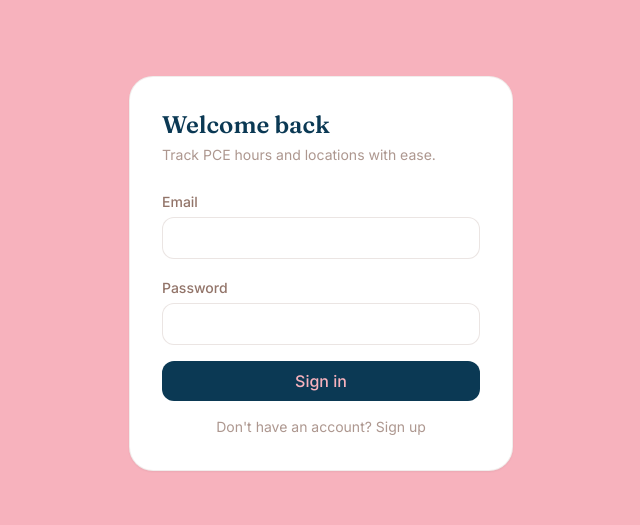
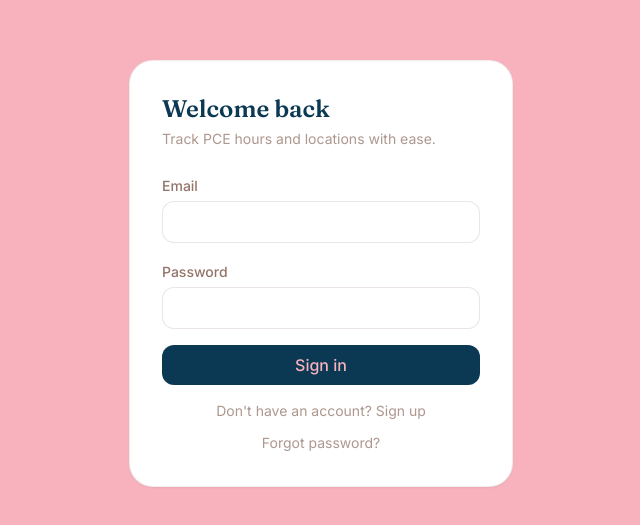
Before and after one commit to Mic-c0des/CareSync, a React (Vite) app: page / in a window 1280 px wide. Shown: the part 127-652 px from the top of the page, without its empty margins (319-959 px from the left). Built offline with nearby package versions, Linux system fonts and the light colour scheme; no server answers.

Commit message:
Added forgot password and som eui changes.

```diff
--- a/src/components/Navbar.tsx
+++ b/src/components/Navbar.tsx
@@ -2,7 +2,7 @@ import { NavLink } from 'react-router-dom'
 import { useAuth } from '../context/AuthContext'
 
 const linkClass = ({ isActive }: { isActive: boolean }) =>
-  `px-3 py-2 rounded-full text-sm font-medium transition-colors ${
+  `px-3 py-2 rounded-full text-sm font-medium transition-colors whitespace-nowrap flex-shrink-0 ${
     isActive ? 'bg-forest text-sand' : 'text-ink/70 hover:bg-forest/10'
   }`
 
@@ -12,13 +12,13 @@ export function Navbar() {
   return (
     <nav className="flex items-center justify-between border-b border-ink/10 px-4 py-3">
       <span className="font-display text-lg font-semibold text-forest">PCE Hours</span>
-      <div className="flex items-center gap-1">
+      <div className="flex items-center gap-1 whitespace-nowrap overflow-x-auto">
         <NavLink to="/" end className={linkClass}>Dashboard</NavLink>
         <NavLink to="/hours" className={linkClass}>Log Hours</NavLink>
         <NavLink to="/workplaces" className={linkClass}>Workplaces</NavLink>
         <button
           onClick={() => signOut()}
-          className="ml-2 px-3 py-2 rounded-full text-sm font-medium text-clay hover:bg-clay/10"
+          className="ml-2 px-3 py-2 rounded-full text-sm font-medium text-clay hover:bg-clay/10 whitespace-nowrap flex-shrink-0"
         >
           Sign out
         </button>
--- a/src/context/AuthContext.tsx
+++ b/src/context/AuthContext.tsx
@@ -8,6 +8,7 @@ interface AuthContextValue {
   signUp: (email: string, password: string) => Promise<{ error: string | null }>
   signIn: (email: string, password: string) => Promise<{ error: string | null }>
   signOut: () => Promise<void>
+  resetPassword: (email: string) => Promise<{ error: string | null }>
 }
 
 const AuthContext = createContext<AuthContextValue | undefined>(undefined)
@@ -43,8 +44,13 @@ export function AuthProvider({ children }: { children: ReactNode }) {
     await supabase.auth.signOut()
   }
 
+  async function resetPassword(email: string) {
+    const { error } = await supabase.auth.resetPasswordForEmail(email)
+    return { error: error?.message ?? null }
+  }
+
   return (
-    <AuthContext.Provider value={{ session, loading, signUp, signIn, signOut }}>
+    <AuthContext.Provider value={{ session, loading, signUp, signIn, signOut, resetPassword }}>
       {children}
     </AuthContext.Provider>
   )
--- a/src/pages/AddHours.tsx
+++ b/src/pages/AddHours.tsx
@@ -63,25 +63,25 @@ export function AddHours() {
       ) : (
         <form onSubmit={handleAdd} className="mt-6 space-y-3 rounded-2xl border border-ink/10 bg-white p-4 sm:p-5">
           <div className="grid gap-3 sm:grid-cols-2">
-            <div>
+            <div className="min-w-0">
               <label className="text-sm font-medium text-ink/80">Workplace</label>
               <select
                 value={workplaceId}
                 onChange={(e) => setWorkplaceId(e.target.value)}
-                className="mt-1 w-full rounded-xl border border-ink/15 px-3 py-2 outline-none focus:border-forest"
+                className="mt-1 w-full rounded-xl border border-ink/15 px-3 py-2 outline-none focus:border-forest text-sm"
               >
                 {workplaces.map((w) => (
                   <option key={w.id} value={w.id}>{w.name}</option>
                 ))}
               </select>
             </div>
-            <div>
+            <div className="min-w-0">
               <label className="text-sm font-medium text-ink/80">Date</label>
               <input
                 type="date"
                 value={date}
                 onChange={(e) => setDate(e.target.value)}
-                className="mt-1 w-full rounded-xl border border-ink/15 px-3 py-2 outline-none focus:border-forest"
+                className="mt-1 w-full rounded-xl border border-ink/15 px-3 py-2 outline-none focus:border-forest text-sm"
               />
             </div>
           </div>
--- a/src/pages/Login.tsx
+++ b/src/pages/Login.tsx
@@ -2,7 +2,7 @@ import { useState, FormEvent } from 'react'
 import { useAuth } from '../context/AuthContext'
 
 export function Login() {
-  const { signIn, signUp } = useAuth()
+  const { signIn, signUp, resetPassword } = useAuth()
   const [mode, setMode] = useState<'signin' | 'signup'>('signin')
   const [email, setEmail] = useState('')
   const [password, setPassword] = useState('')
@@ -82,6 +82,26 @@ export function Login() {
         >
           {mode === 'signin' ? "Don't have an account? Sign up" : 'Already have an account? Sign in'}
         </button>
+        {mode === 'signin' && (
+          <div className="mt-2 text-center">
+            <button
+              onClick={async () => {
+                setError(null)
+                setNotice(null)
+                if (!email) return setError('Enter your email to reset password')
+                setBusy(true)
+                const res = await resetPassword(email)
+                setBusy(false)
+                if (res.error) setError(res.error)
+                else setNotice('If that email exists, a password reset link has been sent.')
+              }}
+              className="text-sm text-ink/60 hover:text-forest"
+              disabled={busy}
+            >
+              Forgot password?
+            </button>
+          </div>
+        )}
       </div>
     </div>
   )
```
